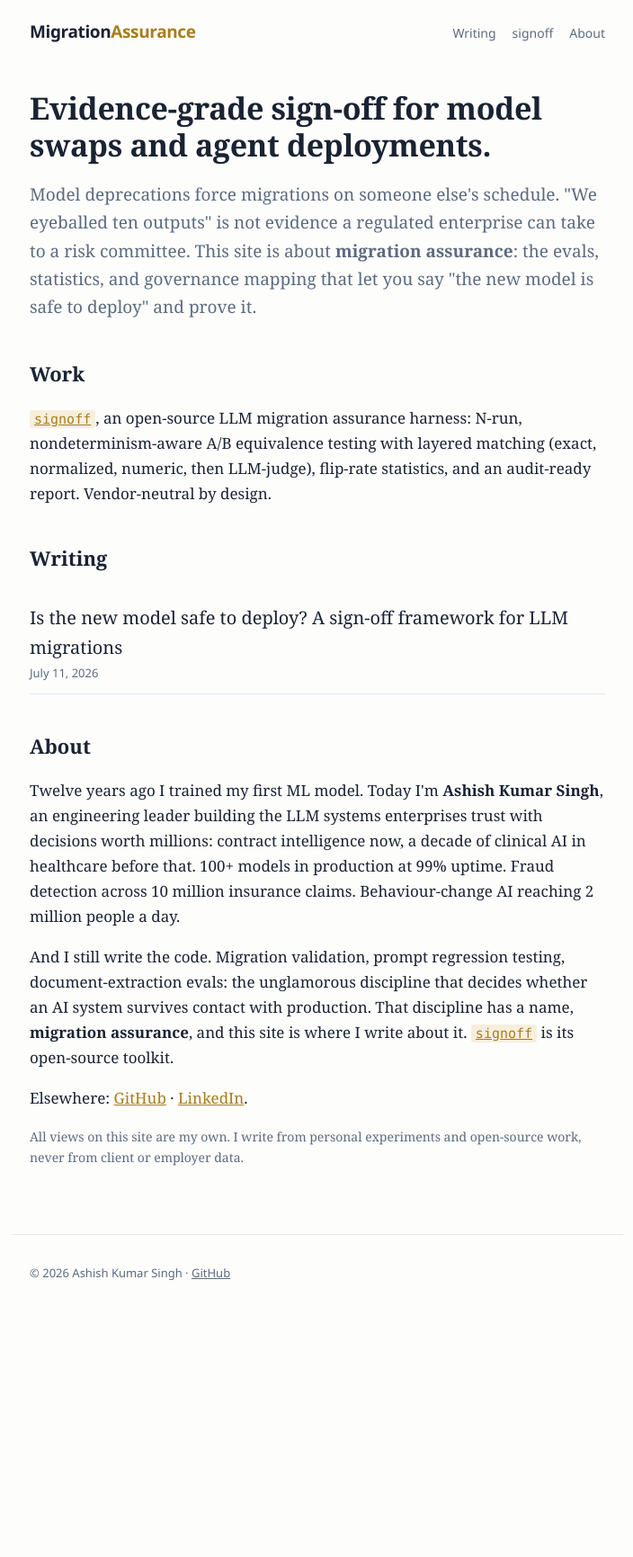
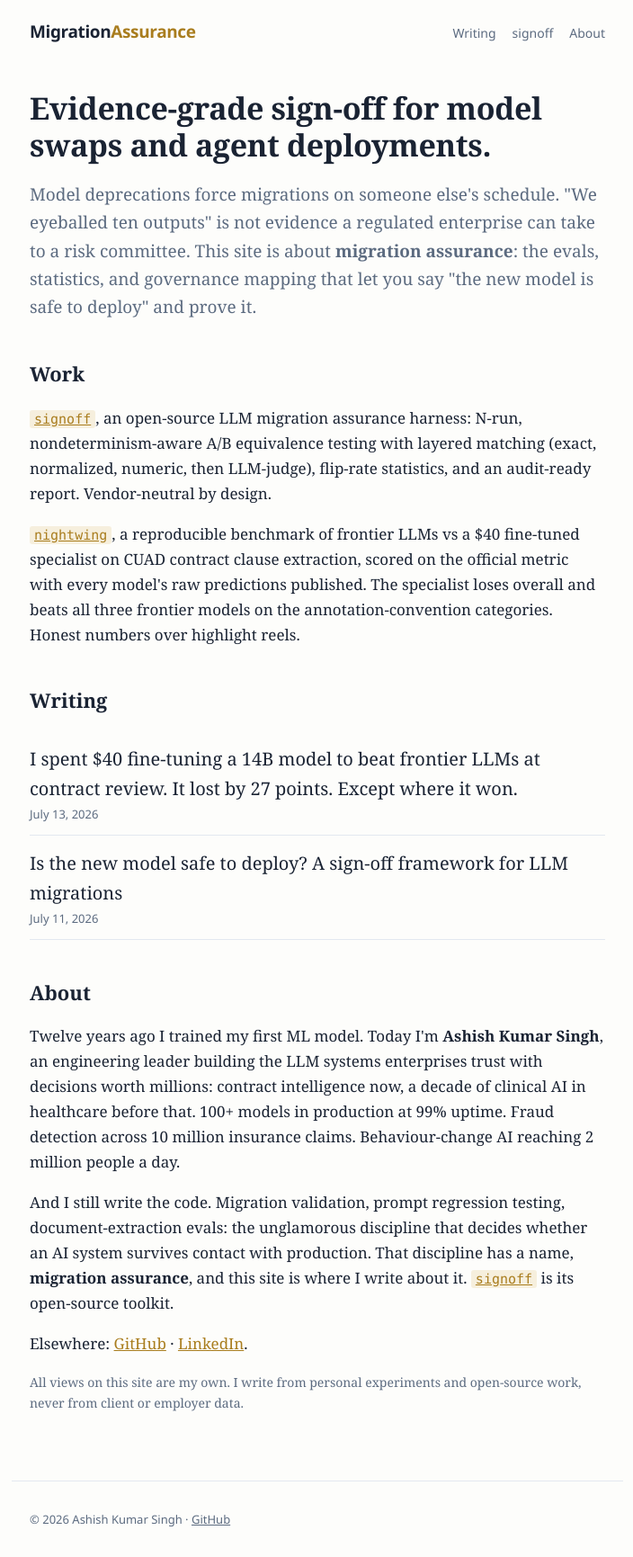
Before and after one commit to ashish24142/migrationassurance.com, a Jekyll site: the page built from index.html, in a window 1280 px wide. Shown: the whole page at 90% size, without its empty margins (287-991 px from the left). Built offline with Jekyll 4.4.1, drawn with Linux system fonts in a browser that asks for light colours; before the commit the page ends 1457 px from its top, so only the background shows below that; part of the change alters nothing that is shown.

Commit message:
Publish: the $40 specialist vs frontier essay + nightwing on Work

```diff
--- /dev/null
+++ b/_posts/2026-07-13-forty-dollar-specialist-vs-frontier.md
@@ -0,0 +1,112 @@
+---
+layout: post
+title: "I spent $40 fine-tuning a 14B model to beat frontier LLMs at contract review. It lost by 27 points. Except where it won."
+---
+
+Everyone in legal AI is paying frontier prices right now. The pitch behind my
+latest experiment was simple: contract clause extraction is a narrow, repetitive,
+convention-heavy task. Exactly the kind of thing a small specialist model should
+be able to learn. So what does $40 of fine-tuning actually buy against models
+that cost $165 per evaluation run?
+
+The honest answer: not victory. Something more interesting.
+
+## The setup
+
+The benchmark is [CUAD](https://www.atticusprojectai.org/cuad), 510 real
+commercial contracts annotated by lawyers across 41 clause categories: governing
+law, non-compete, IP assignment, termination, the clauses a lawyer scans for
+first. The task: given a contract and a category, extract the exact supporting
+text, or say the clause is absent. Scoring uses CUAD's official metric (area
+under the precision-recall curve), not a metric I invented.
+
+I measured three frontier models first, through one identical pipeline: Claude
+Opus 4.8, Claude Opus 4.6, and GPT-5.2. Then I fine-tuned Qwen3-14B, an open
+Apache-licensed model, with LoRA on CUAD's training split. One A100 for an
+afternoon. About $40 of GPU time.
+
+Three rules were fixed before any training started, because a benchmark you can
+quietly bend is worthless:
+
+**First, the test set is untouchable.** A script proves zero overlap between
+training and test contracts, in code, before every run. Checkpoint selection
+happened on a held-out dev split. The test set was scored exactly once.
+
+**Second, the thresholds were pre-committed.** Within 4 points of frontier:
+green. 5 to 8 points below: yellow. Worse than that: red. Written down before
+the GPU was rented.
+
+**Third, everything is auditable.** Every model's raw predictions are committed
+to the [public repo](https://github.com/ashish24142/nightwing). You can re-score
+every number in this essay yourself.
+
+## The scoreboard
+
+| Model | CUAD AUPR (full test split) | Cost per evaluation |
+|---|---|---|
+| Claude Opus 4.8 | 0.561 | ~$165 |
+| Claude Opus 4.6 | 0.498 | ~$154 |
+| GPT-5.2 | 0.423 | ~$13 |
+| nightwing-14b (my fine-tune) | 0.291 | ~$0 |
+
+Red band. Twenty-seven points below the best frontier model. If I were selling
+you a fine-tuning success story, this essay would end here and you should close
+the tab.
+
+But the per-category table is where it gets interesting.
+
+## Where the $40 model beat all three frontier models
+
+| Category | nightwing-14b | Best frontier | GPT-5.2 |
+|---|---|---|---|
+| Agreement Date | **0.687** | 0.168 | 0.054 |
+| Effective Date | **0.369** | 0.105 | 0.070 |
+
+Not close wins. On Agreement Date the fine-tune scored four times the best
+frontier model, and twelve times GPT-5.2. Against GPT-5.2 specifically, the
+specialist won 11 of 40 categories outright, including Document Name (0.711 vs
+0.471) and Third Party Beneficiary (0.585 vs 0.355).
+
+**Why dates, of all things?** Because CUAD scores by span overlap against what
+human annotators marked, and date questions are annotation-convention questions.
+When you ask for an agreement date, where does the "correct" span start and end?
+Just the date? The whole sentence? The clause naming the parties and the date?
+Frontier models answer correctly in the colloquial sense and still lose, because
+they draw different boundaries than the annotators did. The fine-tune never had
+to guess. It learned the convention from 368 contracts of examples. No amount of
+frontier-model scale fixes this, because the information simply is not in the
+prompt.
+
+And where did the specialist collapse? The categories that need actual reasoning
+over meaning. Identifying all parties to a contract: 0.247 vs Claude's 0.954.
+Source code escrow, a rare clause it barely saw in training: 0.100 vs 0.800.
+The pattern across all 40 categories is clean. Convention-driven fields favor
+the cheap specialist. Semantics-driven fields favor scale.
+
+## What this means if you buy LLM systems
+
+The interesting number is not 0.291. It is the shape of the table. A model that
+costs nothing per run beat three frontier models simultaneously on the fields
+where learned convention matters, and lost everywhere reasoning matters. Nobody
+running "which model should we use" evaluations at the whole-benchmark level
+would ever see this. Category-level measurement is the whole game. This is the
+same lesson as [`signoff`](https://github.com/ashish24142/signoff), from the
+other direction: aggregate scores hide exactly the behavior differences you are
+accountable for.
+
+There is also a warning here about benchmark readings in vendor decks. My RED
+result and my two knockouts come from the same table. Pick your rows carefully
+enough and either story sells.
+
+## What's next
+
+The 27-point gap is probably not a capacity limit. A 0.9B-parameter extractive
+model from the original CUAD paper scores about 0.47 published, nearly GPT-5.2
+territory, at one-fifteenth the size of my model. The difference is task
+framing: it points at spans instead of generating them. Version two of this
+experiment puts an extractive head on the 14B backbone. Pre-registered
+prediction, written down before spending: it clears 0.50. The repo, the run
+journal with every failure along the way, and all predictions are public at
+[github.com/ashish24142/nightwing](https://github.com/ashish24142/nightwing).
+
+*Views my own. Not legal advice, and the model isn't a lawyer either.*
--- a/index.html
+++ b/index.html
@@ -12,6 +12,12 @@ is not evidence a regulated enterprise can take to a risk committee. This site i
 assurance harness: N-run, nondeterminism-aware A/B equivalence testing with layered matching
 (exact, normalized, numeric, then LLM-judge), flip-rate statistics, and an audit-ready report.
 Vendor-neutral by design.</p>
+
+<p><a href="https://github.com/ashish24142/nightwing"><code>nightwing</code></a>, a reproducible
+benchmark of frontier LLMs vs a $40 fine-tuned specialist on CUAD contract clause extraction,
+scored on the official metric with every model's raw predictions published. The specialist loses
+overall and beats all three frontier models on the annotation-convention categories. Honest
+numbers over highlight reels.</p>
 
 <h2 id="writing">Writing</h2>
 {% if site.posts.size > 0 %}
```
